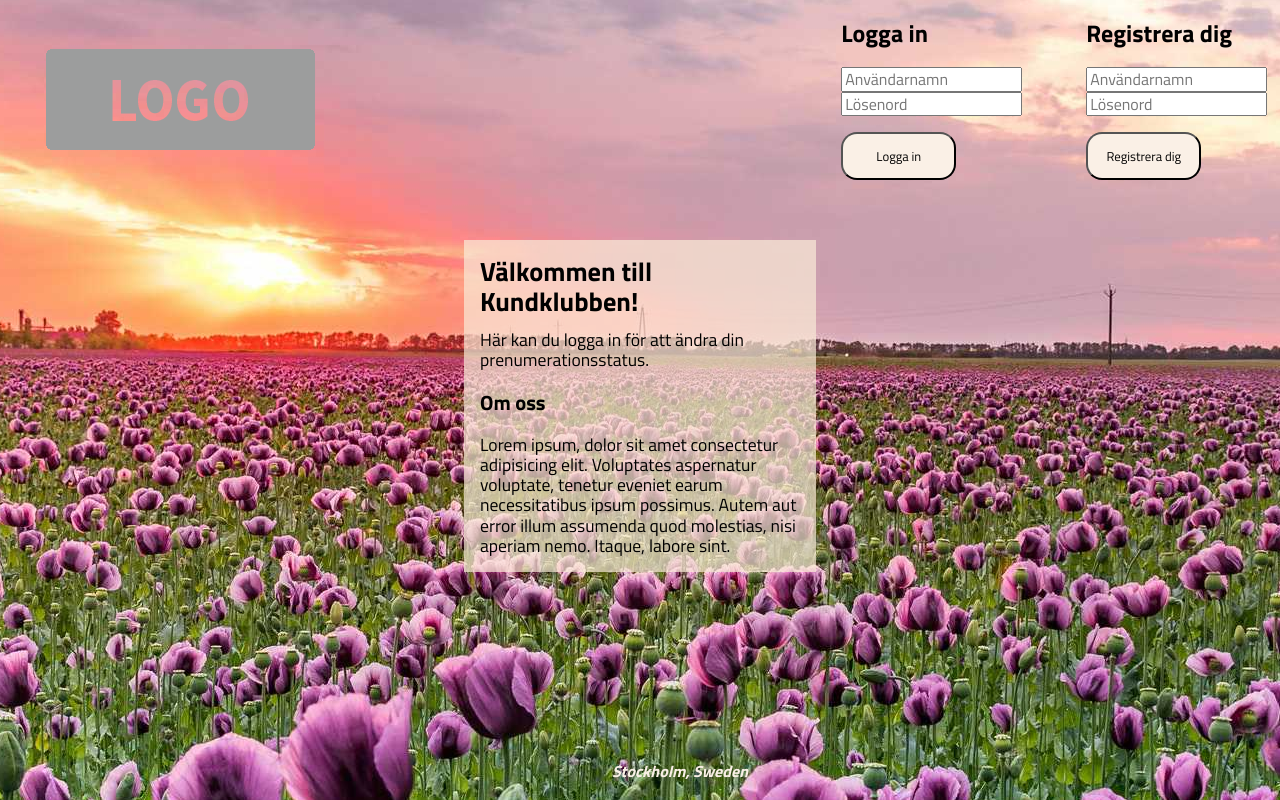
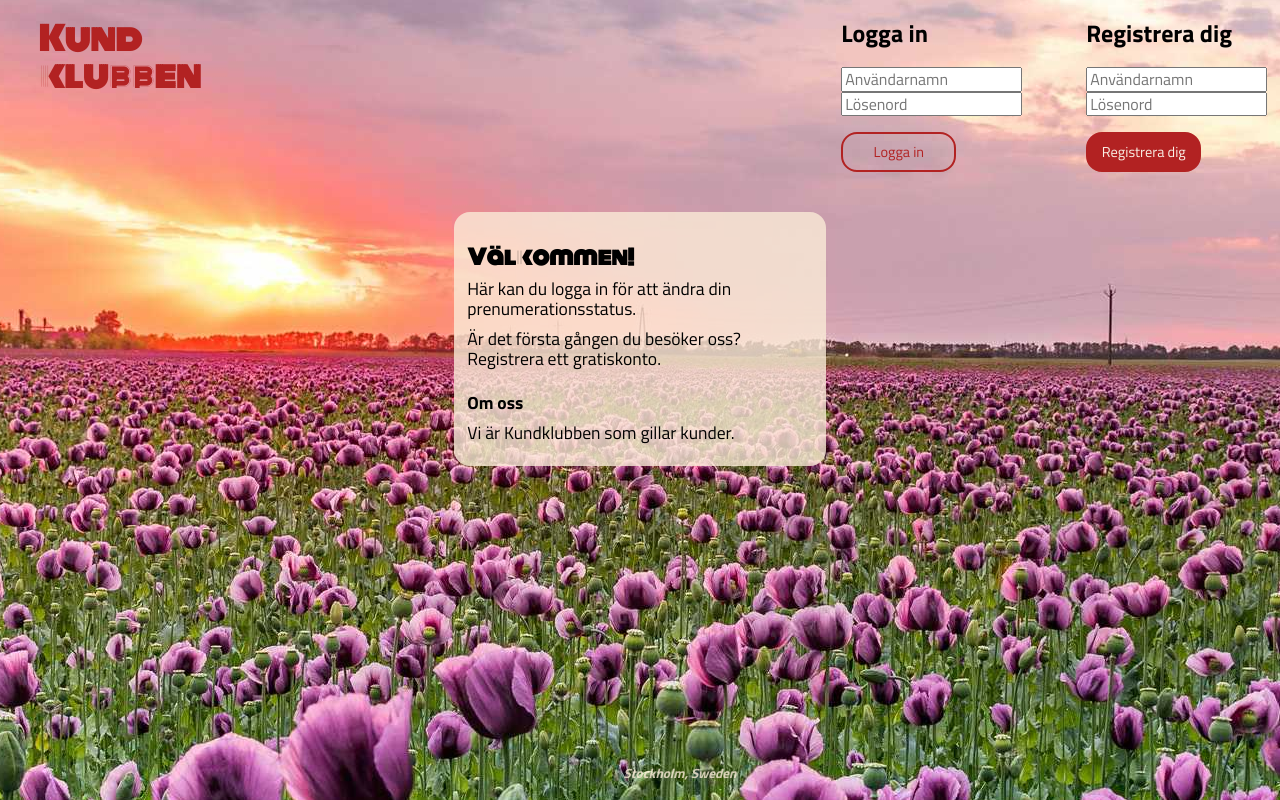
Before and after one commit to EmmaHammar/vill-du-ha-mitt-nyhetsbrev-frontend, a plain HTML site: page index.html in a window 1280 px wide. Shown: the top 800 px of the page. Drawn offline with Linux system fonts and the light colour scheme.

Commit message:
change style btn

```diff
--- a/index.html
+++ b/index.html
@@ -8,11 +8,14 @@
     <link rel="stylesheet" href="/dist/css/style.css">
     <link rel="preconnect" href="https://fonts.gstatic.com">
     <link href="https://fonts.googleapis.com/css2?family=Titillium+Web:wght@300;400;700&display=swap" rel="stylesheet">
+    <link rel="preconnect" href="https://fonts.gstatic.com">
+    <link href="https://fonts.googleapis.com/css2?family=Monoton&display=swap" rel="stylesheet">
 </head>
 <body>
 
     <header id="header">
-        <img src="dist/img/placeholder-logo.png" id="logo" alt="Logo">
+        <!-- <img src="dist/img/placeholder-logo.png" id="logo" alt="Logo"> -->
+        <h1>Kund<div>klubben<div></h1>
         <div id="sectionContainer"></div>
     </header>
 
@@ -22,7 +25,7 @@
 
     <footer>
         <address>
-            <h4>Stockholm, Sweden</h4>
+            <h5>Stockholm, Sweden</h5>
         </address>
     </footer>
     <script src="script.js"></script>
--- a/script.js
+++ b/script.js
@@ -1,42 +1,39 @@
-// const header = document.getElementById("header");
 const sectionContainer = document.getElementById("sectionContainer");
 const articleContainer = document.getElementById("articleContainer");
 
-let loginSectionTemplate = `
-    <section id="loginSection">
+let loginSectionTemplate =
+    `<section id="loginSection">
         <h2>Logga in</h2>
         <input id="loginUserName" type="text" placeholder="Användarnamn"><br>
         <input id="loginPassword" type="text" placeholder="Lösenord"><br>
-        <button id="loginBtn">Logga in</button>
+        <button id="loginBtn" class="btn-red-nofill">Logga in</button>
         <div id="loginMsgContainer"></div>
-    </section>
-`;
+    </section>`;
 
-let registerSectionTemplate = `
-    <section id="registerSection">
+let registerSectionTemplate =
+    `<section id="registerSection">
         <h2>Registrera dig</h2>
         <input id="registerUserName" type="text" placeholder="Användarnamn"><br>
         <input id="registerPassword" type="text" placeholder="Lösenord"><br>
-        <button id="registerBtn">Registrera dig</button>
+        <button id="registerBtn" class="btn-red-fill">Registrera dig</button>
         <div id="registerMsgContainer"></div>
-    </section>
-`;
+    </section>`;
 
-let startPageTemplate = `
-    <article>
-        <h2>Välkommen till Kundklubben!</h2>
+let startPageTemplate =
+    `<article>
+        <h3 class="logo-font">Välkommen!</h3>
         <p>Här kan du logga in för att ändra din prenumerationsstatus.</p>
+        <p>Är det första gången du besöker oss? Registrera ett gratiskonto.</p>
     </article>
 
     <article>
-        <h3>Om oss</h3>
+        <h4>Om oss</h4>
         <p>
-            Lorem ipsum, dolor sit amet consectetur adipisicing elit. Voluptates aspernatur voluptate, tenetur eveniet earum necessitatibus ipsum possimus. Autem aut error illum assumenda quod molestias, nisi aperiam nemo. Itaque, labore sint.
+            Vi är Kundklubben som gillar kunder.
         </p>
-    </article>
-`;
+    </article>`;
 
-const logOutBtnTemplate = `<button id="logOutBtn">Logga ut</button>`;
+const logOutBtnTemplate = `<button id="logOutBtn" class="btn-red-nofill">Logga ut</button>`;
 
 //Om localStorage är tomt visas StartPage. Om den inte är tom visas UserPage.
 if (localStorage.getItem("id") === null) {
@@ -51,7 +48,6 @@ if (localStorage.getItem("id") === null) {
 function printStartPage() {
     sectionContainer.innerHTML = loginSectionTemplate + registerSectionTemplate;
     articleContainer.innerHTML = startPageTemplate;
-
     let loginUserName = document.getElementById("loginUserName");
     let loginPassword = document.getElementById("loginPassword");
     let loginBtn = document.getElementById("loginBtn");
@@ -65,7 +61,6 @@ function printStartPage() {
     registerBtn.addEventListener("click", function() {
         // console.log("registerUserName.value", registerUserName.value);
         // console.log("registerPassword.value", registerPassword.value);
-
         loginMsgContainer.innerHTML = "";
 
         let newUser = {userName: registerUserName.value, password: registerPassword.value, subscription: false};
@@ -95,7 +90,6 @@ function printStartPage() {
             console.log("visa error");
             printErrorMsg(registerMsgContainer);
         }
-
     });
 
     loginBtn.addEventListener("click", function() {
@@ -103,10 +97,10 @@ function printStartPage() {
         registerMsgContainer.innerHTML = "";
         console.log("klick loginBtn");
 
-        //borde detta vara samma som newUser i registerBtn-listener?
+        //FRÅGA: borde detta vara samma som newUser i registerBtn-listener?
         //köra crypto
         let user = {userName: loginUserName.value, password: loginPassword.value};
-        console.log(user);
+        // console.log(user);
 
         if ( (loginUserName.value !== "") && (loginPassword.value !== "") ) {
             console.log("fetcha");
@@ -121,56 +115,38 @@ function printStartPage() {
             })
             .then(res => res.json())
             .then(function(res) {
-                console.log("res", res);
-                console.log("res.id", res.id);
-                // console.log("res.subscription", res.subscription);
+                // console.log("res.id", res.id);
 
                 if (res.id !== undefined) {
-
                     console.log("Login sucess - save id to lS");
                     localStorage.setItem("id", res.id);
-
                     printUserPage();
-
                 } else {
-
                     console.log("Login fail - show error");
                     printErrorMsg(loginMsgContainer)
                 }
-
             });
 
         } else {
             console.log("visa error");
             printErrorMsg(loginMsgContainer);
         }
-
     });
-
 };
 
 function printErrorMsg(msgContainer) {
-
-    let errorMsg = `<p>Error, du måste fylla i användarnamn och lösenord.</p>`;
+    let errorMsg = `<p class="error">Error, du måste fylla i användarnamn och lösenord.</p>`;
     msgContainer.innerHTML = errorMsg;
 };
 
 function printRegisterSuccess() {
-
-    let registerSuccess = `
-        <p>Tack för din registrering. Du kan du logga in med dina nya användaruppgifter.</p>
-    `;
+    let registerSuccess = `<p>Tack för din registrering. Du kan du logga in med dina nya användaruppgifter.</p>`;
     registerMsgContainer.innerHTML = registerSuccess;
-
 };
 
 function printRegisterFail() {
-
-    let registerFail = `
-        <p>Användarnamnet finns redan, pröva med ett annat.</p>
-    `;
+    let registerFail = `<p>Användarnamnet finns redan, pröva med ett annat.</p>`;
     registerMsgContainer.innerHTML = registerFail;
-
 };
 
 function printUserPage(getSubscriptionStatus) {
@@ -183,11 +159,10 @@ function printUserPage(getSubscriptionStatus) {
     .then(function(data) {
         console.log(data);
 
-        let userPageTemplate = `
-        <h5>Du är inloggad på Kundklubben!</h5>
+        let userPageTemplate =
+            `<h5>Nu är du inloggad!</h5>
             <div id="subscribeStatusContainer"></div>
-        <button id="subscriptionBtn">Ändra prenumerationsstatus</button>
-        `;
+            <button id="subscriptionBtn" class="btn-red-fill">Ändra prenumerationsstatus</button>`;
 
         articleContainer.innerHTML = userPageTemplate;
         sectionContainer.innerHTML = logOutBtnTemplate;
@@ -199,22 +174,16 @@ function printUserPage(getSubscriptionStatus) {
         switch (data) {
             case true:
                 subscriptionStatus = "Du prenumererar";
-                console.log("subscriptionStatus from case true", subscriptionStatus);
+                // console.log("subscriptionStatus from case true", subscriptionStatus);
                 subscribeTemplate = `<p>${subscriptionStatus} på nyhetsbrevet</p>`;
                 subscribeStatusContainer.innerHTML = subscribeTemplate;
-                console.log("subscribeStatusContainer", subscribeStatusContainer);
-
-                // localStorage.setItem("subscription");
-
+                // console.log("subscribeStatusContainer", subscribeStatusContainer);
                 break;
             case false:
                 subscriptionStatus = "Du prenumererar inte";
-                console.log("subscriptionStatus from case false", subscriptionStatus);
+                // console.log("subscriptionStatus from case false", subscriptionStatus);
                 subscribeTemplate = `<p>${subscriptionStatus} på nyhetsbrevet</p>`;
                 subscribeStatusContainer.innerHTML = subscribeTemplate;
-
-                // localStorage.setItem("subscription");
-
                 break;
         };
 
@@ -226,7 +195,6 @@ function printUserPage(getSubscriptionStatus) {
 
             // fetch(`http://localhost:3000/users/subscribe/${getId}`)
             fetch('http://localhost:3000/users/subscribe/' + getId )
-
             .then(data => data.json())
             .then(function(data) {
                 console.log("subscriptionStatus True or False", data);
@@ -238,31 +206,21 @@ function printUserPage(getSubscriptionStatus) {
                         console.log("subscriptionStatus from case true", subscriptionStatus);
                         subscribeTemplate = `<p>${subscriptionStatus} på nyhetsbrevet</p>`;
                         subscribeStatusContainer.innerHTML = subscribeTemplate;
-
-                            // localStorage.setItem("subscription");
-
                         break;
                     case false:
                         subscriptionStatus = "Du prenumererar inte";
                         console.log("subscriptionStatus from case false", subscriptionStatus);
                         subscribeTemplate = `<p>${subscriptionStatus} på nyhetsbrevet</p>`;
                         subscribeStatusContainer.innerHTML = subscribeTemplate;
-
-                            // localStorage.setItem("subscription");
-
                         break;
                 };
             });
-
         })
 
         logOutBtn.addEventListener("click", function() {
             console.log("klick logout");
             localStorage.removeItem("id");
-            // localStorage.removeItem("subscription");
             printStartPage();
         })
-
     });
-
 };
--- a/src/scss/_base.scss
+++ b/src/scss/_base.scss
@@ -1,7 +1,23 @@
 $padding: 2.5rem;
 $margin-0: 0;
 $color-linen: linen;
+$color-red: firebrick;
+$color-linen-transp: rgba(250, 235, 215, 0.8);
+$color-error: darkorchid;
+$font-family-logo: 'Monoton', cursive;
+$margin-bottom-heading: 0.6rem;
 
+@mixin btn-red-nofill {
+    border: 2px solid $color-red;
+    background: none;
+    color: $color-red;
+}
+
+@mixin btn-red-fill {
+    border: 2px solid $color-red;
+    background: $color-red;
+    color: $color-linen;
+}
 
 body {
     background-image: url("/dist/img/flowers-in-sunset-pexels-david-bartus.jpg");
@@ -19,9 +35,14 @@ header {
     margin-right: 1vw;
 }
 
-#logo {
-    min-width: 3vw;
-    min-height: 3vh;
+h1 {
+    font-family: $font-family-logo;
+    color: $color-red;
+    margin-left: 3vw;
+}
+
+.logo-font {
+    font-family: $font-family-logo;
 }
 
 #sectionContainer {
@@ -37,13 +58,20 @@ header {
 }
 
 button {
-    min-height: 6vh;
+    min-height: 5vh;
     max-height: 6vh;
     min-width: 9vw;
+    margin-top: 1rem;
+    font-size: 0.9rem;
     border-radius: 1rem;
-    margin-top: 1rem;
-    background-color: $color-linen;
-    font-size: 0.8rem;
+}
+
+.btn-red-nofill {
+    @include btn-red-nofill;
+}
+
+.btn-red-fill {
+    @include btn-red-fill;
 }
 
 main {
@@ -54,20 +82,30 @@ main {
 }
 
 #articleContainer {
-    max-width: 25vw;
-    min-width: 25vw;
+    max-width: 27vw;
+    min-width: 27vw;
+    background-color: $color-linen-transp;
+    border-radius: 1rem;
+    padding: 0.8rem;
+    h3, h4 {
+        margin-bottom: $margin-bottom-heading;
+    }
+    h5 {
+        font-size: 1.5rem;
+        margin-bottom: $margin-bottom-heading;
+    }
+    p {
+        margin-top: 2px;
+        margin-bottom: 10px;
+    }
+}
 
-    background-color: rgba(250, 235, 215, 0.7);
-    padding: 1rem;
+.error {
+   color: $color-error
+}
 
-    h2 {
-        margin-top: $margin-0;
-        margin-bottom: 0.8rem;
-    }
-
-    p {
-        margin: $margin-0;
-    }
+.highlight {
+    color: $color-red;
 }
 
 footer {
@@ -76,10 +114,8 @@ footer {
     width: 100%;
     padding-left: $padding;
     text-align: center;
-
-
-    h4 {
+    h5 {
         margin-bottom: 1.2rem;
-        color: $color-linen;
+        color: $color-linen-transp;
     }
 }
```
Also changed, not shown: dist/css/style.css, 1 other file. Lines whose indentation alone changed are shown as unchanged.
